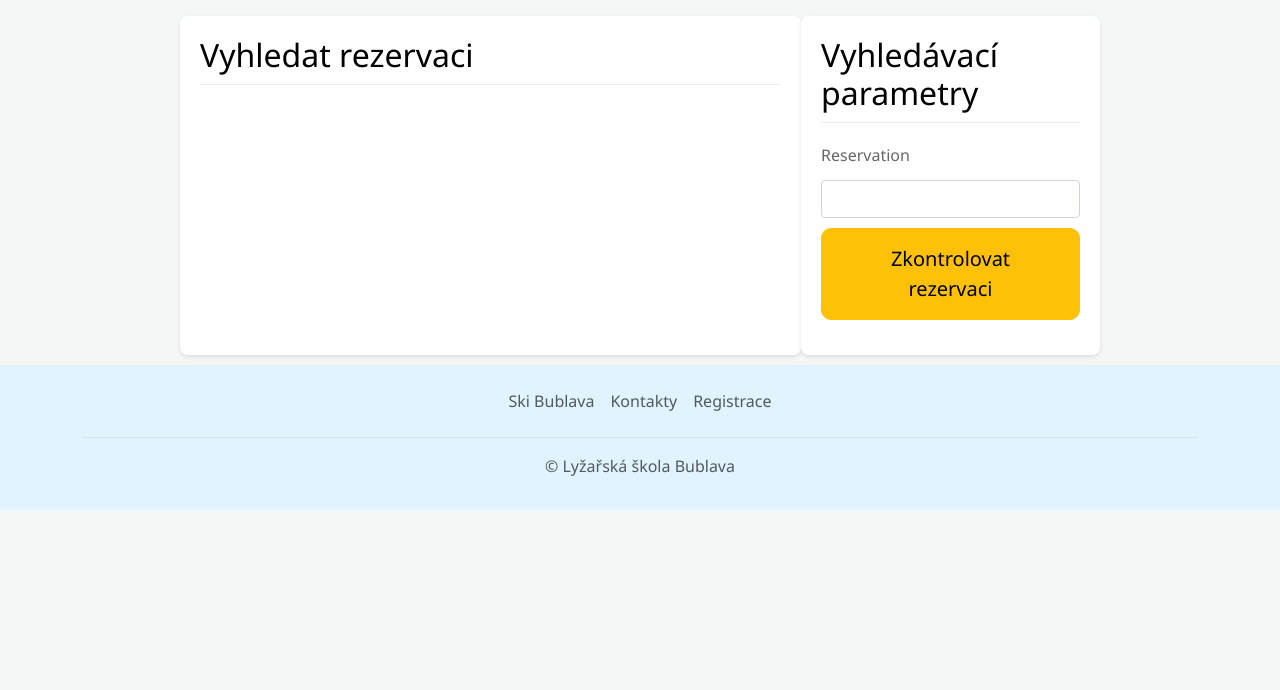
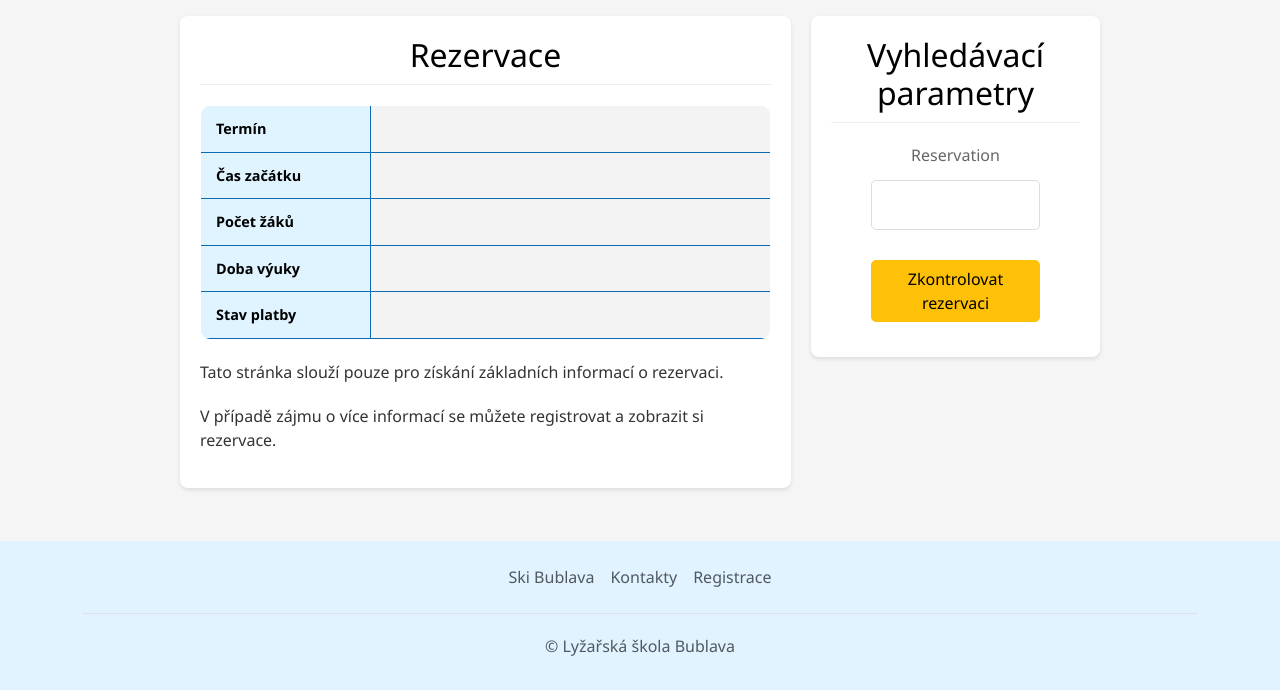
Before and after one commit to petrstipek/Rezervacni_webova_aplikace, a Python web app: template flaskr/templates/blog/user/user_reservation_check.html in a window 1280 px wide. Shown: the part 110-800 px from the top of the page. Run offline with Jinja, Linux system fonts and the light colour scheme; the template is opened without the code that fills it, so the values that code supplies are empty, except form fields; tables that the repository leaves empty hold one stand-in row (values such as "Sample post"); form fields are guessed from the names that the template uses; lists and menus that the app fills with data are empty; some libraries are stand-ins or nearby versions.

Commit message:
reservation search admin

```diff
--- a/flaskr/static/css/reservation_change.css
+++ b/flaskr/static/css/reservation_change.css
@@ -25,6 +25,10 @@ input[disabled] {
     margin-left: 0px;
 }
 
+.center-secton {
+    align-self: center;
+}
+
 .container-reservation {
     margin: 0px;
     padding: 0px;
@@ -34,6 +38,9 @@ body {
     font-family: 'Segoe UI', Tahoma, Geneva, Verdana, sans-serif;
     background-color: #f4f7f6;
     color: #333;
+    min-height: 100vh !important;
+    display: flex;
+    flex-direction: column;
 }
 
 .container-reservation {
@@ -144,3 +151,9 @@ input[type="submit"] {
         order: -1;
     }
 }
+
+.center-section {
+    display: flex;
+    justify-content: center;
+    align-items: center;
+}
--- a/flaskr/static/css/reservation_overview.css
+++ b/flaskr/static/css/reservation_overview.css
@@ -1,5 +1,5 @@
 .pagination-controls {
-    margin-top: 270px;
+    margin-top: 30px;
     margin-bottom: 15px;
 }
 
--- a/flaskr/static/css/style_user_reservation_check.css
+++ b/flaskr/static/css/style_user_reservation_check.css
@@ -54,7 +54,7 @@
 }
 
 .reservation-table tr:last-child td {
-    text-align: center;
+    text-align: left;
     padding: 10px;
 }
 
@@ -233,3 +233,83 @@ body {
 .container-reservation {
     flex-grow: 1;
 }
+
+.flex-container {
+    display: flex;
+    flex-direction: row;
+    gap: 20px;
+    margin: 0 auto;
+    max-width: 1200px;
+    align-self: flex-start;
+    max-width: -webkit-fill-available;
+}
+
+@media (max-width: 1200px) {
+
+    .flex-container {
+        flex-direction: column;
+    }
+}
+
+.btn-small {
+    padding: 6px 12px !important;
+    border-radius: 5px !important;
+    font-size: 16px !important;
+}
+
+.form-group {
+    margin-bottom: 15px;
+    padding-left: 40px;
+    padding-right: 40px;
+}
+
+.reservation-table td {
+    width: 400px;
+    max-width: 4000px;
+    overflow: hidden;
+    text-overflow: ellipsis;
+    white-space: nowrap;
+}
+
+@media (max-width: 600px) {
+    .reservation-table td {
+        width: auto;
+        overflow: visible;
+        text-overflow: clip;
+        white-space: normal;
+    }
+
+    .reservation-table th {
+        max-width: 20px;
+    }
+}
+
+@media (max-width: 390px) {
+    .global-margin {
+        padding: 10px;
+    }
+
+    .reservation-table {
+
+        min-width: 0;
+    }
+
+    .reservation-table th,
+    .reservation-table td {
+        padding: 5px;
+    }
+}
+
+@media (max-width: 390px) {
+
+    .reservation-table th,
+    .reservation-table td {
+        font-size: 12px;
+        max-width: 30px;
+    }
+}
+
+p {
+    text-align: left;
+    margin-top: 20px
+}
--- a/flaskr/static/js/reservation_check.js
+++ b/flaskr/static/js/reservation_check.js
@@ -9,24 +9,12 @@ $(document).ready(function () {
             type: "GET",
             success: function (data) {
                 var reservation = data;
-                $('#reservationDetails').empty();
-                var keyOrder = ['Termín', 'Čas začátku', 'Počet žáků', 'Doba výuky', 'Stav platby'];
 
-                var table = $('<table></table>').addClass('reservation-table');
-                var tbody = $('<tbody></tbody>');
-
-                $.each(keyOrder, function (index, key) {
-                    var value = reservation[key];
-                    var row = $('<tr></tr>');
-                    row.append($('<th></th>').text(key));
-                    row.append($('<td></td>').text(value));
-                    tbody.append(row);
-                });
-
-
-
-                table.append(tbody);
-                $('#reservationDetails').append(table);
+                $('#cell-termin').text(reservation['Termín'] || 'N/A');
+                $('#cell-cas-zacatku').text(reservation['Čas začátku'] || 'N/A');
+                $('#cell-pocet-zaku').text(reservation['Počet žáků'] || 'N/A');
+                $('#cell-doba-vyuky').text(reservation['Doba výuky'] || 'N/A');
+                $('#cell-stav-platby').text(reservation['Stav platby'] || 'N/A');
             },
             error: function (xhr, status, error) {
                 console.error("Error: " + status + " - " + error);
@@ -40,28 +28,4 @@ $(document).ready(function () {
             }
         });
     });
-
-    $(document).on('click', '.deleteReservationButton', function () {
-        var reservationId = $('#reservation_id').val();
-        if (confirm('Opravdu chcete zrušit svou rezervaci?')) {
-            var csrfToken = $('input[name="csrf_token"]').val();
-
-            $.ajax({
-                url: "/reservations-api/reservation/" + reservationId,
-                type: "DELETE",
-                beforeSend: function (xhr) {
-                    xhr.setRequestHeader("X-CSRFToken", csrfToken);
-                },
-                success: function () {
-                    alert('Rezervace zrušena!');
-                    location.reload();
-                },
-                error: function (xhr, status, error) {
-                    var response = JSON.parse(xhr.responseText);
-                    var errorMessage = response.error;
-                    alert('Error, rezervace nebyla zrušena! Detail: ' + errorMessage);
-                }
-            });
-        }
-    });
 });
--- a/flaskr/templates/blog/user/user_reservation_check.html
+++ b/flaskr/templates/blog/user/user_reservation_check.html
@@ -6,18 +6,52 @@
 <link href="{{ url_for('static', filename='css/style_user_reservation_check.css') }}" rel="stylesheet">
 
 <meta name="csrf-token" content="{{ csrf_token() }}">
+<link href="{{ url_for('static', filename='css/style_login.css') }}" rel="stylesheet">
+<link href="{{ url_for('static', filename='css/style_user.css') }}" rel="stylesheet">
+<link href="{{ url_for('static', filename='css/school_information.css') }}" rel="stylesheet">
+<link href="https://cdnjs.cloudflare.com/ajax/libs/font-awesome/5.15.3/css/all.min.css" rel="stylesheet">
+
 
 
 {% endblock %}
 
 {% block body %}
+<div class="color-background">
     <div class="global-margin">
         <div id="flash-messages"></div>
         <div class="flex-container">
             <div class="form-section left-section">
                 <div class="container-reservation container-user-check mt-3">
-                <h2>Vyhledat rezervaci</h2>
+                    <h2>Rezervace</h2>
                     <div id="reservationDetails" class="reservation-details col-md-8"></div>
+                    <div id="reservationDetails">
+                        <table class="reservation-table">
+                            <tbody>
+                                <tr>
+                                    <th>Termín</th>
+                                    <td id="cell-termin"></td>
+                                </tr>
+                                <tr>
+                                    <th>Čas začátku</th>
+                                    <td id="cell-cas-zacatku"></td>
+                                </tr>
+                                <tr>
+                                    <th>Počet žáků</th>
+                                    <td id="cell-pocet-zaku"></td>
+                                </tr>
+                                <tr>
+                                    <th>Doba výuky</th>
+                                    <td id="cell-doba-vyuky"></td>
+                                </tr>
+                                <tr>
+                                    <th>Stav platby</th>
+                                    <td id="cell-stav-platby"></td>
+                                </tr>
+                            </tbody>
+                        </table>
+                    </div>
+                    <p> Tato stránka slouží pouze pro získání základních informací o rezervaci.</p>
+                    <p>V případě zájmu o více informací se můžete registrovat a zobrazit si rezervace.</p>
                 </div>
             </div>
             <div class="form-section right-section">
@@ -29,10 +63,11 @@
                             <div class="form-group">
                                 <label for="reservation_id">{{ form.reservation_id.label(class="form-label") }}</label>
                                 {{ form.reservation_id(id="reservation_id", class="form-control") }}
-                            <button class="btn btn-warning" type="submit">Zkontrolovat rezervaci</button>
+                                <button class="btn btn-warning btn-small" type="submit">Zkontrolovat rezervaci</button>
                             </div>
                         </div>
                     </form>
+                </div>
             </div>
         </div>
     </div>
@@ -43,5 +78,4 @@
     var changeReservationUrl = "{{ url_for('administration.reservation_change') }}";
 </script>
 <script src="{{ url_for('static', filename='js/reservation_check.js') }}"></script>
-
 {% endblock %}
```
Also changed, not shown: flaskr/static/css/reservation_search.css (+19 -0 lines), flaskr/static/css/style_admin.css (+3 -4 lines), flaskr/static/js/reservation_admin_check.js (+36 -52 lines), flaskr/templates/blog/admin/reservation_search.html (+33 -2 lines), flaskr/templates/blog/user/test.html (added, +47 -0 lines), instance/database.sqlite. Lines whose indentation alone changed are shown as unchanged.
